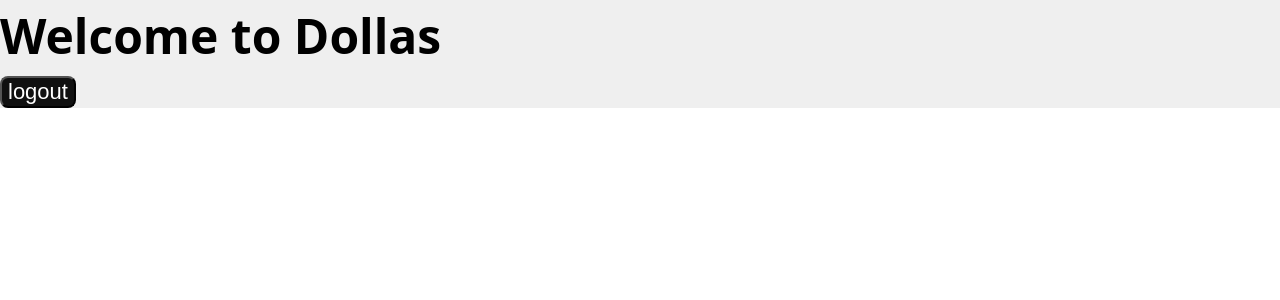
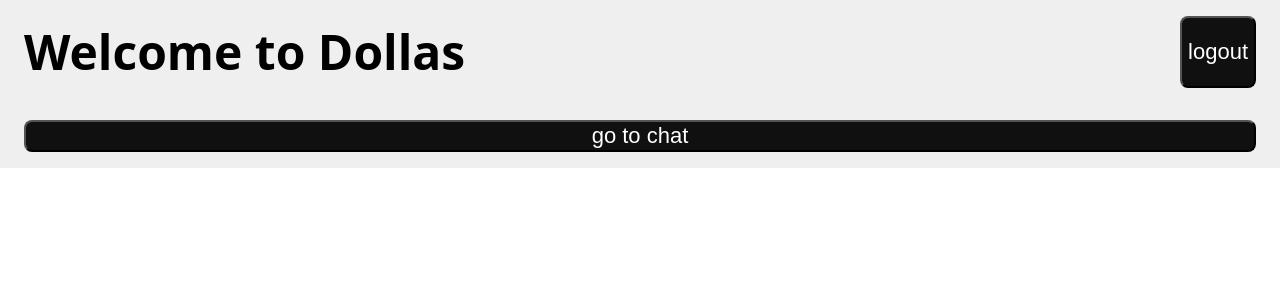
Before and after one commit to james-tharit/durarara-clone, a React (Vite) app: page / in a window 1280 px wide. Shown: the top 300 px of the page. Built offline with nearby package versions, Linux system fonts and the light colour scheme; sample sign-in values are in the browser's storage.

Commit message:
feat: implemented go to chat functionality

```diff
--- a/src/pages/Home/Home.css
+++ b/src/pages/Home/Home.css
@@ -1,4 +1,4 @@
-.home-body {
+.home-container {
   position: absolute;
   top: 0;
   left: 0;
@@ -6,6 +6,19 @@
   display: flex;
   flex-direction: column;
   background-color: #efefef;
+}
+
+.home-header {
+  display: flex;
+  flex-direction: row;
+  padding: 16px 24px;
+  justify-content: space-between;
+}
+
+.home-body {
+  display: flex;
+  flex-direction: column;
+  padding: 16px 24px;
 }
 
 .button {
--- a/src/pages/Home/Home.tsx
+++ b/src/pages/Home/Home.tsx
@@ -3,18 +3,25 @@ import { checkToken } from '../../authentication/authen';
 import './Home.css'
 export const Home = () => {
   const navigator = useNavigate()
+
   function logout() {
     localStorage.removeItem('token')
     if (!checkToken()) navigator('/login')
   }
 
+  function toChat() {
+    navigator('/chat')
+  }
+
   return (
     <div>
-      <div className="home-body" >
-        <div>
+      <div className="home-container" >
+        <div className="home-header">
           <h1 style={{ color: 'black', fontWeight: 'bold', padding: 0, margin: 0 }}>Welcome to Dollas</h1>
           <button onClick={logout} > logout</button>
-
+        </div>
+        <div className="home-body">
+          <button onClick={toChat}>go to chat</button>
         </div>
       </div>
     </div >
```
